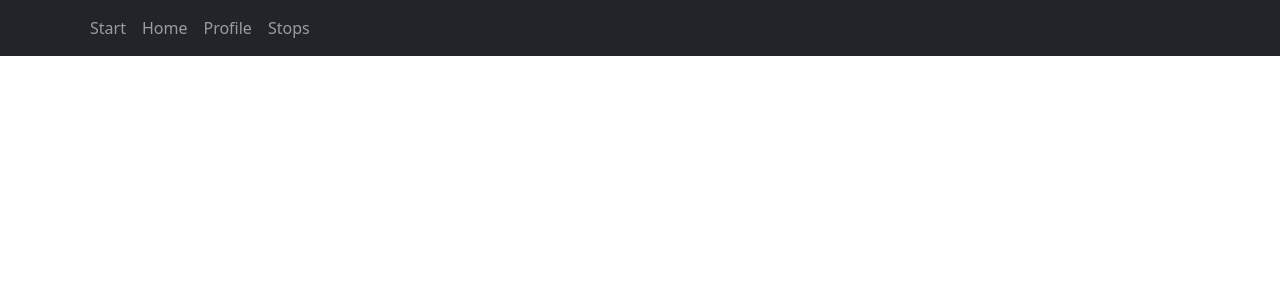
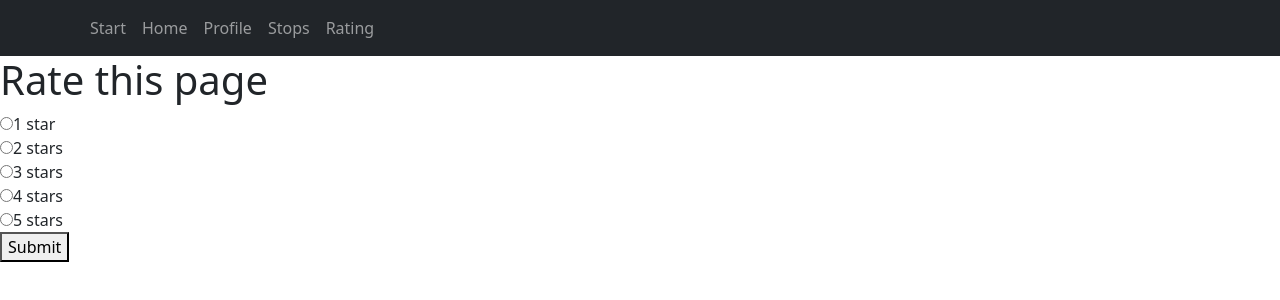
Before and after one commit to djpullino/mern-skeleton, a React (Create React App) app in the folder frontend/: page /rating in a window 1280 px wide. Shown: the top 300 px of the page. Built offline with nearby package versions, Linux system fonts and the light colour scheme.

Commit message:
Nand's Commit : Rating page updated

```diff
--- a/frontend/src/App.js
+++ b/frontend/src/App.js
@@ -10,6 +10,7 @@ import Login from "./components/pages/loginPage";
 import TrainStops from "./components/pages/trainStops";
 import Signup from "./components/pages/registerPage";
 import PrivateUserProfile from "./components/pages/privateUserProfilePage";
+import Rating from "/Users/nand/Csc300/mern-skeleton/frontend/src/components/pages/rating.js";
 import { createContext, useState, useEffect } from "react";
 import getUserInfo from "./utilities/decodeJwt";
 
@@ -35,6 +36,7 @@ const App = () => {
           <Route exact path="/stops" element={<TrainStops />} />
           <Route exact path="/signup" element={<Signup />} />
           <Route path="/privateUserProfile" element={<PrivateUserProfile />} />
+          <Route path="/rating" element={<Rating />} />
         </Routes>
       </UserContext.Provider>
     </>
--- a/frontend/src/components/navbar.js
+++ b/frontend/src/components/navbar.js
@@ -27,6 +27,7 @@ export default function Navbar() {
         <Nav.Link href="/home">Home</Nav.Link>
         <Nav.Link href="/privateUserProfile">Profile</Nav.Link>
         <Nav.Link href="/stops">Stops</Nav.Link>
+        <Nav.Link href="/rating">Rating</Nav.Link>
       </Nav>
     </Container>
   </ReactNavbar>
--- /dev/null
+++ b/frontend/src/components/pages/rating.js
@@ -0,0 +1,54 @@
+import React, { useState } from 'react';
+
+const RatingPage = () => {
+  const [rating, setRating] = useState(null);
+
+  const handleRating = (event) => {
+    setRating(event.target.value);
+  };
+
+  const handleSubmit = (event) => {
+    event.preventDefault();
+    console.log(`Submitted rating: ${rating}`);
+    // Add code to submit rating to backend or store in state
+    console.log("Rating for this stop is : " + rating);
+  };
+
+  function changeBackground(color) {
+    document.body.style.background = color;
+  }
+
+  window.addEventListener("load",function() { changeBackground('') });
+
+
+
+  return (
+    <div>
+      <h1>Rate this page</h1>
+      <form onSubmit={handleSubmit}>
+        <div>
+          <input type="radio" id="star1" name="rating" value="1" onChange={handleRating}/>
+          <label htmlFor="star1">1 star</label>
+        </div>
+        <div>
+          <input type="radio" id="star2" name="rating" value="2" onChange={handleRating}/>
+          <label htmlFor="star2">2 stars</label>
+        </div>
+        <div>
+          <input type="radio" id="star3" name="rating" value="3" onChange={handleRating}/>
+          <label htmlFor="star3">3 stars</label>
+        </div>
+        <div>
+          <input type="radio" id="star4" name="rating" value="4" onChange={handleRating}/>
+          <label htmlFor="star4">4 stars</label>
+        </div>
+        <div>
+          <input type="radio" id="star5" name="rating" value="5" onChange={handleRating}/>
+          <label htmlFor="star5">5 stars</label>
+        </div>
+        <button type="submit">Submit</button>
+      </form>
+    </div>
+  );
+};
+export default RatingPage;
--- a/frontend/src/components/pages/trainStops.js
+++ b/frontend/src/components/pages/trainStops.js
@@ -19,7 +19,7 @@ function TrainStops() {
       const result = await axios('https://api-v3.mbta.com/stops');
       const filteredStops = result.data.data.filter(stop => stop.attributes.wheelchair_boarding === 1);
       setStops(filteredStops);
-      setAccessibleStops(filteredStops);
+      setAccessibleStops(filteredStops)
     }
     fetchData();
 
```
